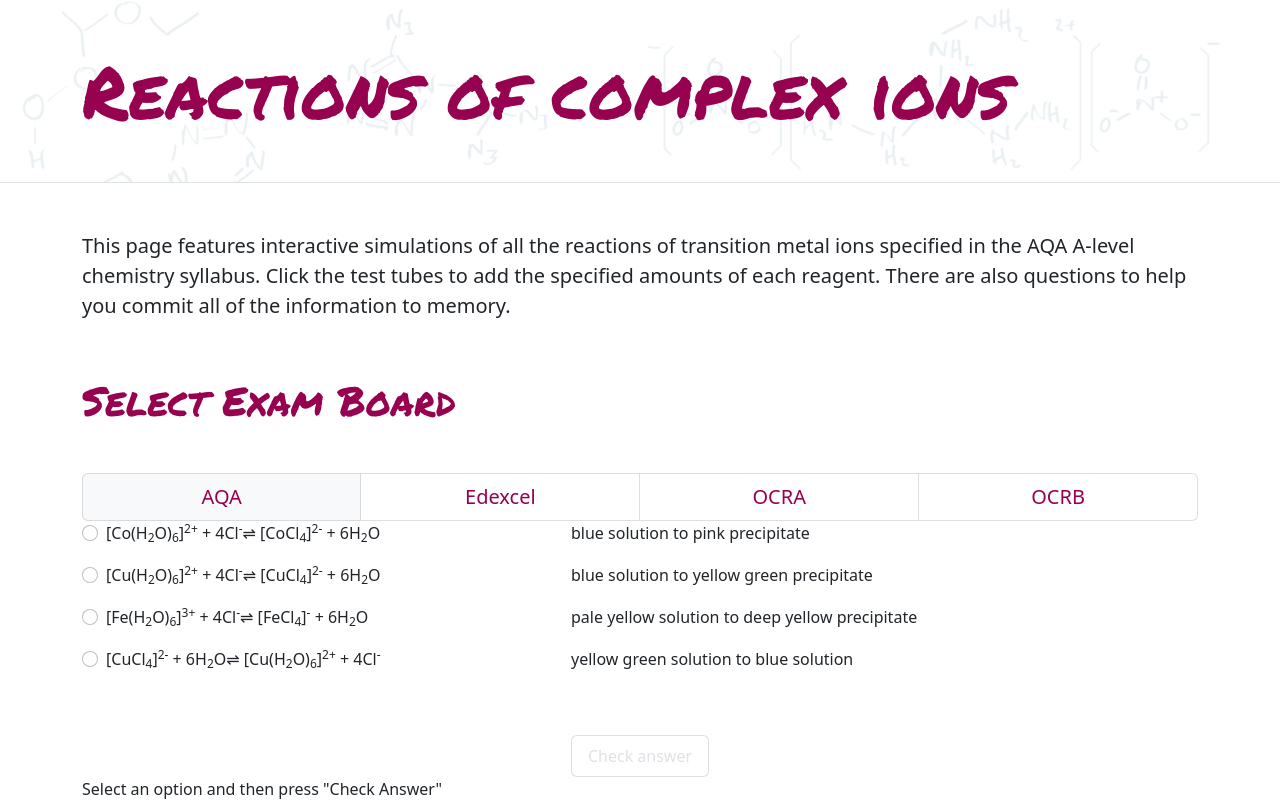
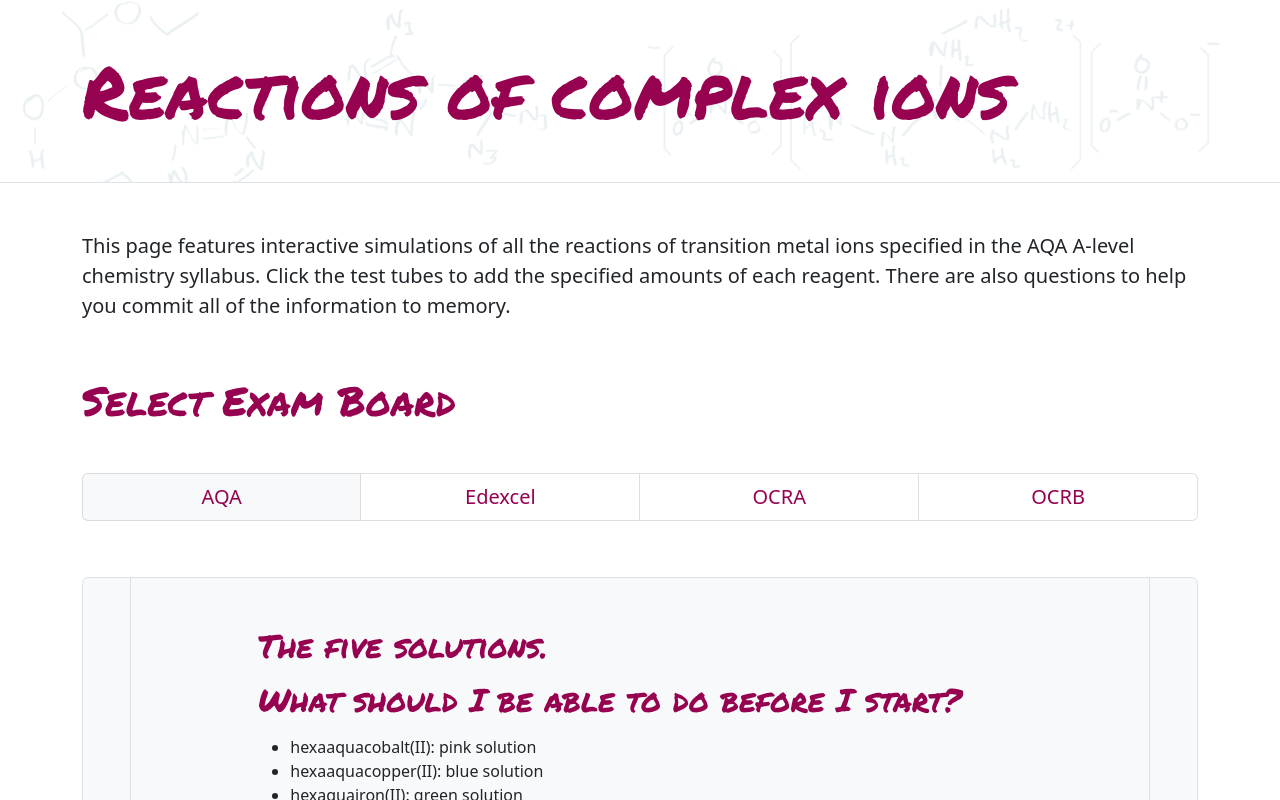
Before and after one commit to thusbandUK/transition-redux, a React (Create React App) app: page / in a window 1280 px wide. Both pictures are taken after a click on the button "AQA". Shown: the top 800 px of the page. Built offline with nearby package versions, Linux system fonts and the light colour scheme.

Commit message:
MultipleChoiceQuestion configured to operate via element generator

```diff
--- a/src/features/textBoxCreator/textBoxElements/ElementGenerator.js
+++ b/src/features/textBoxCreator/textBoxElements/ElementGenerator.js
@@ -4,6 +4,7 @@
 import stringSplicer from './textBoxFunctions/stringSplicer';
 import formatSubSuperScript from './textBoxFunctions/formatSubSuperScript';
 import '../../../app/App.css';
+import MultipleChoiceQuestion from './MultipleChoiceQuestion';
 //import Arrow from './arrow';
 
 
@@ -112,6 +113,14 @@
 
 
   }
+  if (props.type === 'mcq'){
+    //return createElement('p', {}, 'hello!');
+    //newProps = {}
+    //newContent = 'hello'
+    //console.log(newProps);
+    //console.log(`new content id reads ${newContent.id}`);
+    return newType = MultipleChoiceQuestion
+  }
 
 //if none of the if clauses apply
 
--- a/src/features/textBoxCreator/textBoxElements/MultipleChoiceQuestion.js
+++ b/src/features/textBoxCreator/textBoxElements/MultipleChoiceQuestion.js
@@ -7,14 +7,18 @@
 import optionTextGenerator from './multipleChoiceQuestions/optionTextGenerator';
 
 
-const MultipleChoiceQuestion = () => {
+const MultipleChoiceQuestion = (props) => {
 
     const dispatch = useDispatch();
     const selectedAnswer = useSelector(state => state.multipleChoiceQuestion.selectedAnswer);
-    const MCQId = useSelector(state => state.multipleChoiceQuestion.MCQId);
+    //const MCQId = useSelector(state => state.multipleChoiceQuestion.MCQId);
+    //console.log(props.children.id);
+    const MCQId = props.children.id;
     const feedback = useSelector(state => state.multipleChoiceQuestion.displayedFeedback);
 
     //dispatches selected question to state upon radio click
+    //const correctId = feedback.correct.id;
+    //const selectedId = selectedAnswer.id;
 
     const onValueChange = (event) => {
         dispatch(selectAnswer(event.target.value));
@@ -23,6 +27,19 @@
 
     //checks selected answer against multiple choice data
 
+    const findQuestion = (MCQIdToRender) => {
+      //console.log(MCQIdToRender);
+      let questionToRender;
+      MCQData.forEach((entry) => {
+        if (entry.id === MCQIdToRender){
+          return questionToRender = entry;
+        }
+      })
+      console.log(questionToRender);
+      //console.log(questionToRender.columns)
+      return questionToRender;
+
+    }
 
     const formSubmit = (event) => {
         //dispatch(displayFeedback(feedbackData));
@@ -102,7 +119,7 @@
             onSubmit={formSubmit}
             >
 
-            {MCQData[1].options.map((option) => (
+            {findQuestion(MCQId).options.map((option) => (
                   <div
                   className="form-check"
                   key={option.id}
@@ -110,7 +127,7 @@
                   >
                     <input name='option' className="form-check-input" type="radio" value={option.id} onChange={onValueChange} id={`flexCheck${option.optionNumber}`} />
 
-                      {optionTextGenerator(option, MCQData[1].columns)}
+                      {optionTextGenerator(option, findQuestion(MCQId).columns)}
 
 
 
--- a/src/features/textBoxCreator/textBoxElements/multipleChoiceQuestionSlice.js
+++ b/src/features/textBoxCreator/textBoxElements/multipleChoiceQuestionSlice.js
@@ -13,7 +13,7 @@
     name: "multipleChoiceQuestion",
     initialState: {
       //CHANGE THIS LATER
-      MCQId: 43,
+      //MCQId: 43,
       selectedAnswer: '',
       displayedFeedback: ''
     },
--- a/src/features/textBoxCreator/textBoxElements/multipleChoiceQuestions/optionTextGenerator.js
+++ b/src/features/textBoxCreator/textBoxElements/multipleChoiceQuestions/optionTextGenerator.js
@@ -17,6 +17,7 @@
 
 const optionTextGenerator = (MCQDetails, columns) => {
 //console.log(MCQDetails);
+console.log(MCQDetails);
 if (columns === 2){
     //console.log('if function called!')
     //console.log(MCQDetails.optionText);
--- a/src/textDataTemp.js
+++ b/src/textDataTemp.js
@@ -232,7 +232,17 @@
                 type: 'p',
                 content: ['Formula: [Cu(H<sub>2</sub>O)<sub>6</sub>]<sup>2+</sup>'],
                 props: {key: 17.4, tagged: true}
-            }/**/
+            }/**/,/*
+            {
+                type: 'mcq',
+                props: {key: 1},
+                content: {id: 42}
+            },*/
+            {
+                type: 'mcq',
+                props: {key: 1},
+                content: {id: 43}
+            }
 
             ]
         }
```
Also changed, not shown: src/components/introduction/Introduction.js (+4 -4 lines).
